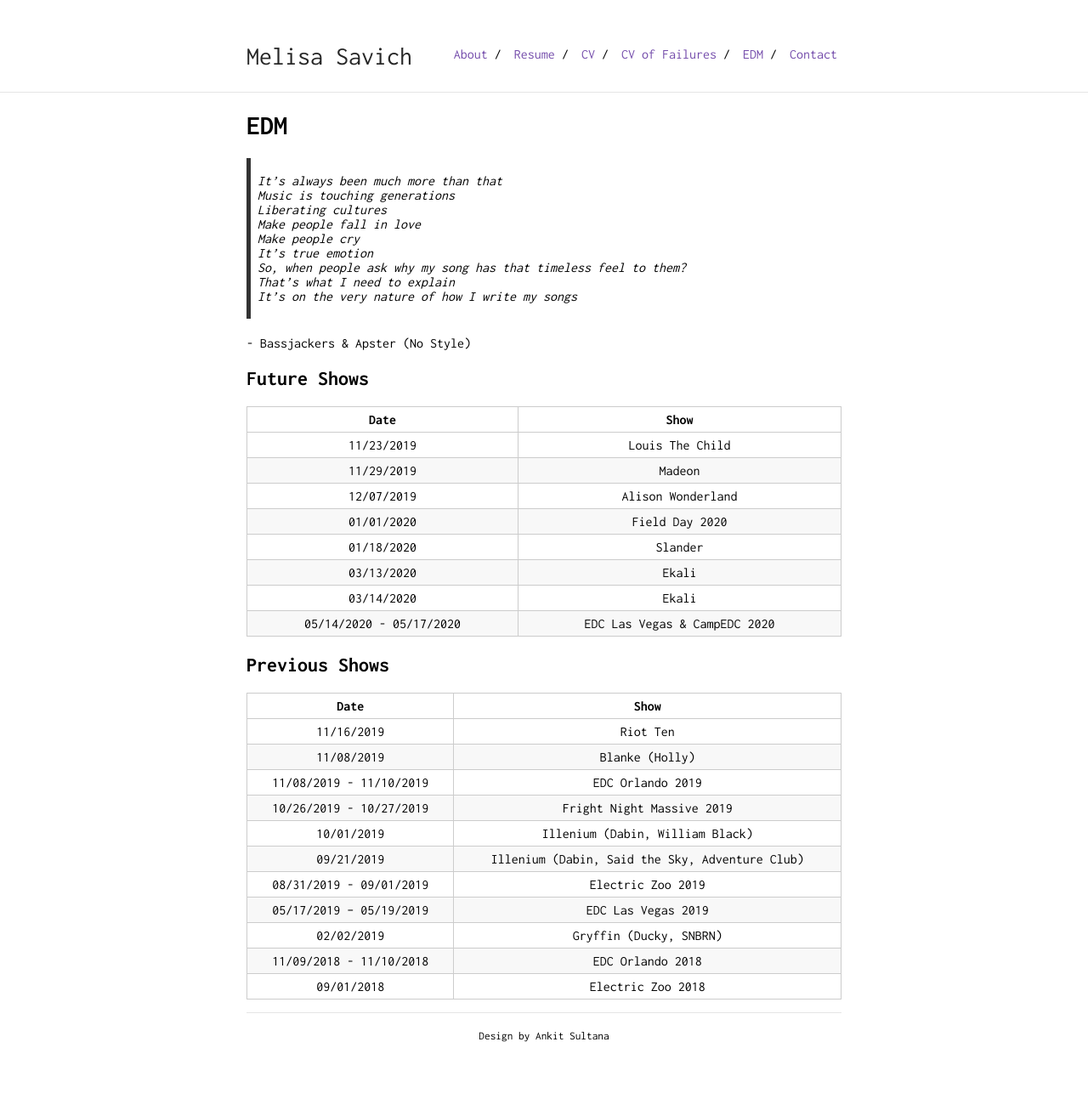
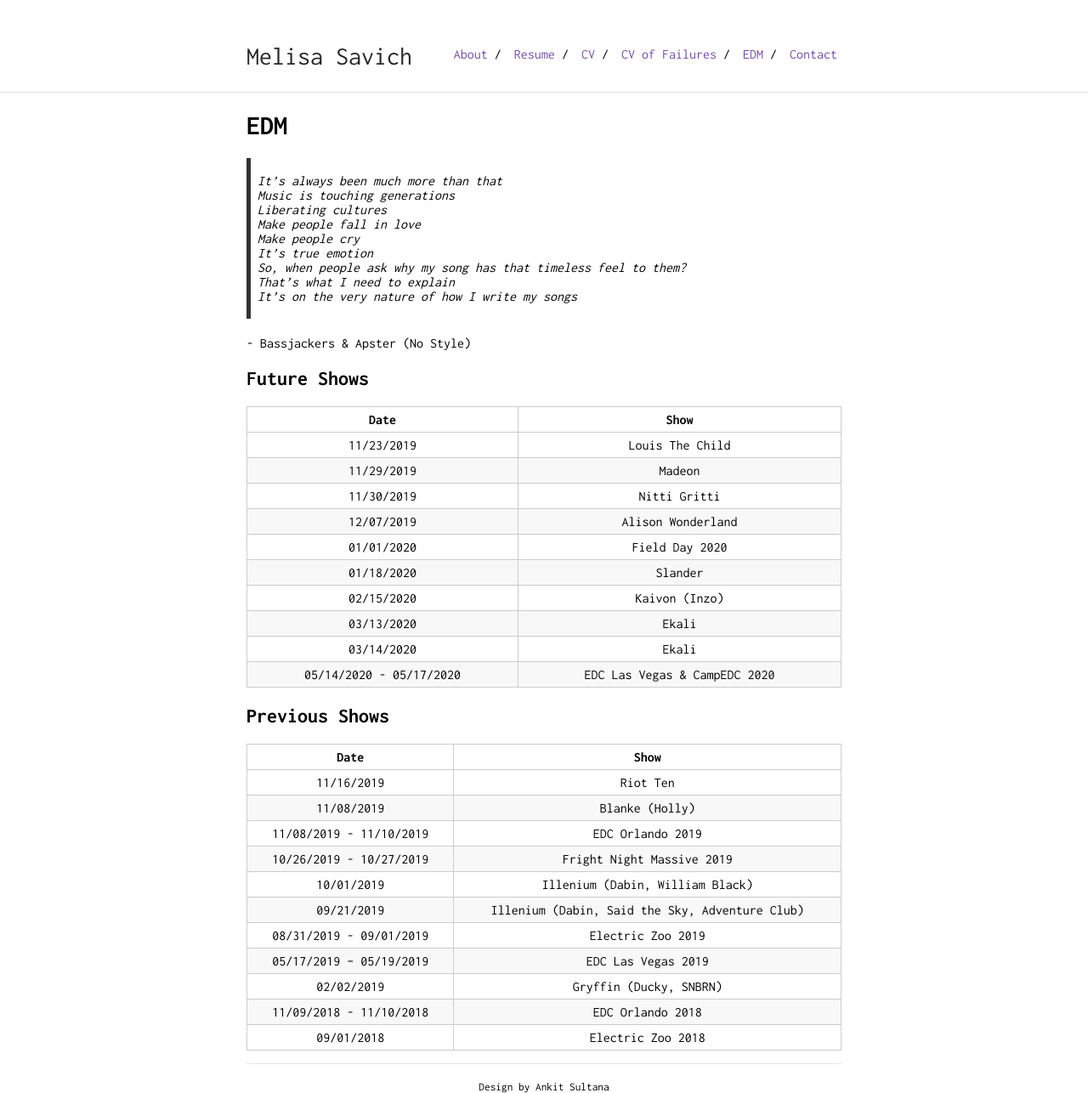
Before and after one commit to mksavic/mksavic.github.io, a Jekyll site: the page built from edm.md, in a window 1280 px wide. Shown: the whole page at 85% size. Built offline with Jekyll 4.4.1, drawn with Linux system fonts in a browser that asks for light colours; our own code applies the rules of GitHub Pages for plain Markdown files; before the commit the page ends 1226 px from its top, so only the background shows below that.

Commit message:
update edm.md

```diff
--- a/edm.md
+++ b/edm.md
@@ -23,9 +23,11 @@ is_contact: true
 |:-----------------------:|:----------------------------------------------:|
 |       11/23/2019        |                Louis The Child                 |
 |       11/29/2019        |                     Madeon                     |
+|       11/30/2019        |                  Nitti Gritti                  |
 |       12/07/2019        |               Alison Wonderland                |
 |       01/01/2020        |                 Field Day 2020                 |
 |       01/18/2020        |                    Slander                     |
+|       02/15/2020        |                 Kaivon (Inzo)                  |
 |       03/13/2020        |                     Ekali                      |
 |       03/14/2020        |                     Ekali                      |
 | 05/14/2020 - 05/17/2020 |          EDC Las Vegas & CampEDC 2020          |
```
